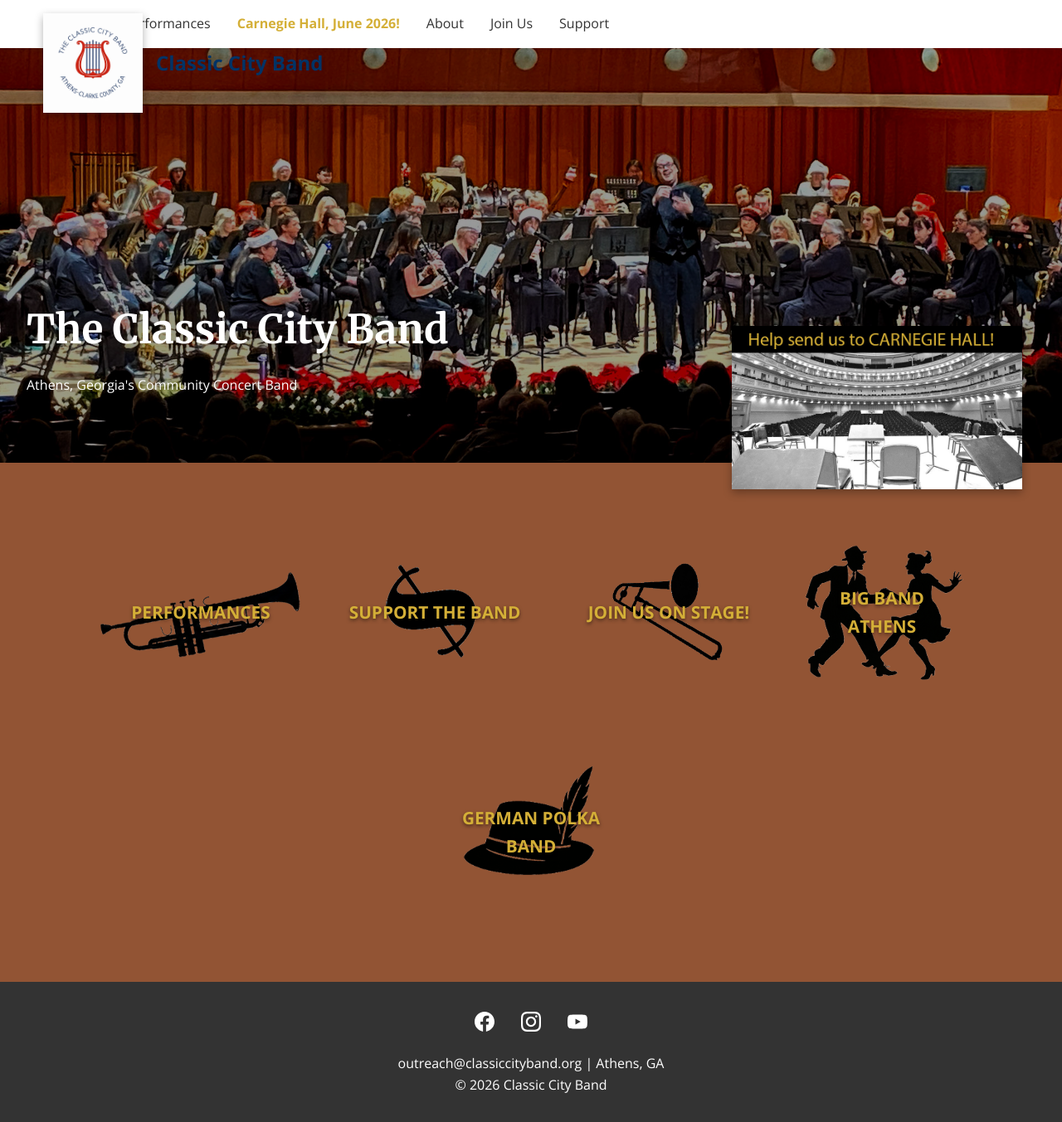
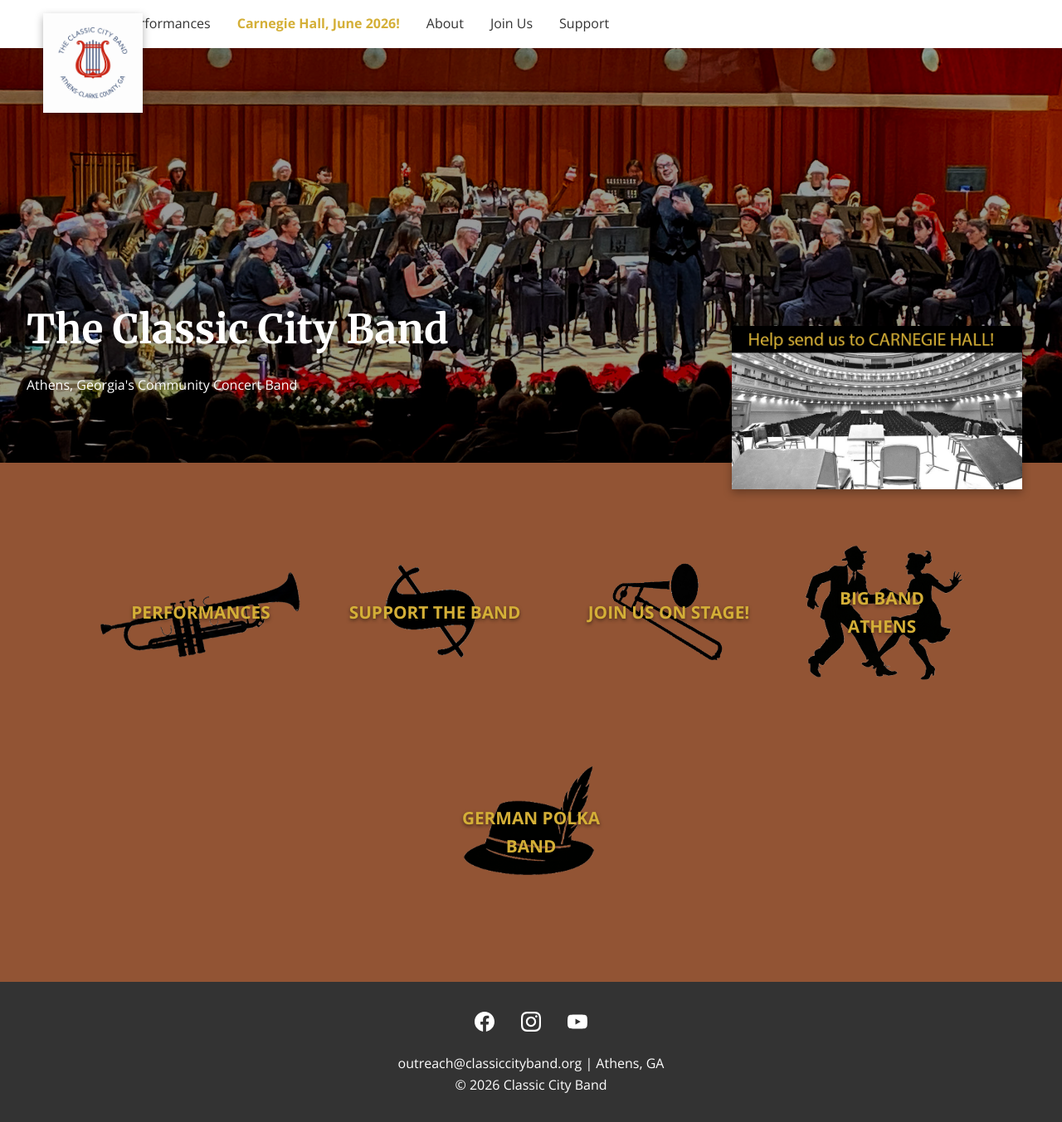
Before and after one commit to webmasterCCB/CCBwebsite, a Jekyll site: the page built from index.html, in a window 1280 px wide and 1353 px high. Shown: the whole window at 83% size. Built offline with Jekyll 4.4.1, drawn with Linux system fonts in a browser that asks for light colours.

Commit message:
Update header.html

```diff
--- a/_includes/header.html
+++ b/_includes/header.html
@@ -1,9 +1,10 @@
 <header>
   <div class="header-container">
-    <div class="logo-section">
-      <img src="{{ '/assets/images/logo.png' | relative_url }}" alt="Classic City Band Logo">
-      <a href="{{ '/' | relative_url }}" class="site-title">{{ site.title }}</a>
-    </div>
+<div class="logo-section">
+  <a href="{{ '/' | relative_url }}">
+    <img src="{{ '/assets/images/logo.png' | relative_url }}" alt="Classic City Band Logo">
+  </a>
+</div>
     <nav>
       <ul>
         <li><a href="{{ '/' | relative_url }}">Home</a></li>
```
